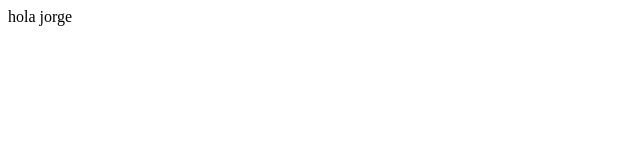
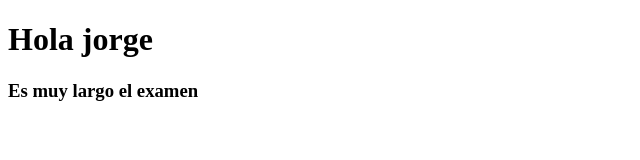
Before and after one commit to lizbethraquel/SMEAGOL, a plain HTML site: page index.html in a window 1280 px wide. Shown: the whole page, without its empty margins (0-640 px from the left). Drawn offline with Linux system fonts and the light colour scheme.

Commit message:
cambios en html

```diff
--- a/index.html
+++ b/index.html
@@ -7,6 +7,8 @@
     <title>Document</title>
  </head>
  <body>
-    hola jorge
+    <h1>Hola jorge</h1>
+    <h3>Es muy largo el examen</h3>
+
  </body>
  </html>
```
